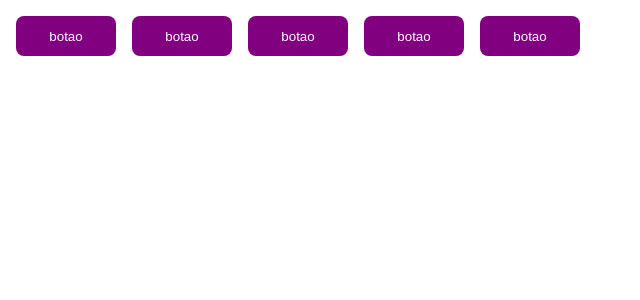
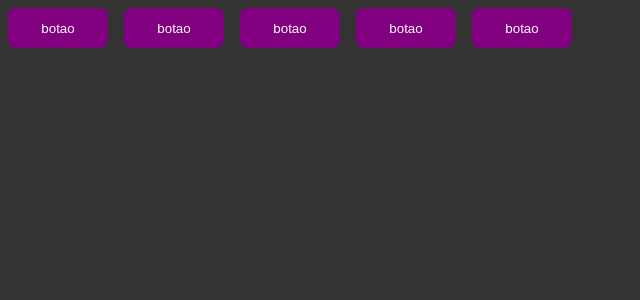
Before and after one commit to alejuliao/ignite-timer, a React (Vite) app: page / in a window 1280 px wide. Shown: the top 300 px of the page, without its empty margins (0-640 px from the left). Built offline with nearby package versions, Linux system fonts and the light colour scheme.

Commit message:
create globalStyle

```diff
--- a/src/App.tsx
+++ b/src/App.tsx
@@ -1,5 +1,6 @@
 import { ThemeProvider } from "styled-components";
 import { Button } from "./components/Button";
+import { GlobalStyle } from "./styles/global";
 import { defaultTheme } from "./styles/themes/default";
 
 export function App() {
@@ -10,6 +11,7 @@
       <Button variant="danger" />
       <Button variant="success" />
       <Button />
+      <GlobalStyle />
     </ThemeProvider>
   );
 }
--- /dev/null
+++ b/src/styles/global.ts
@@ -0,0 +1,13 @@
+import {createGlobalStyle } from 'styled-components'
+
+export const GlobalStyle = createGlobalStyle`
+  *{
+    margin:0;
+    padding: 0;
+    box-sizing: border-box;
+  }
+  body{
+    background: #333;
+    color:#fff;
+  }
+`
```
